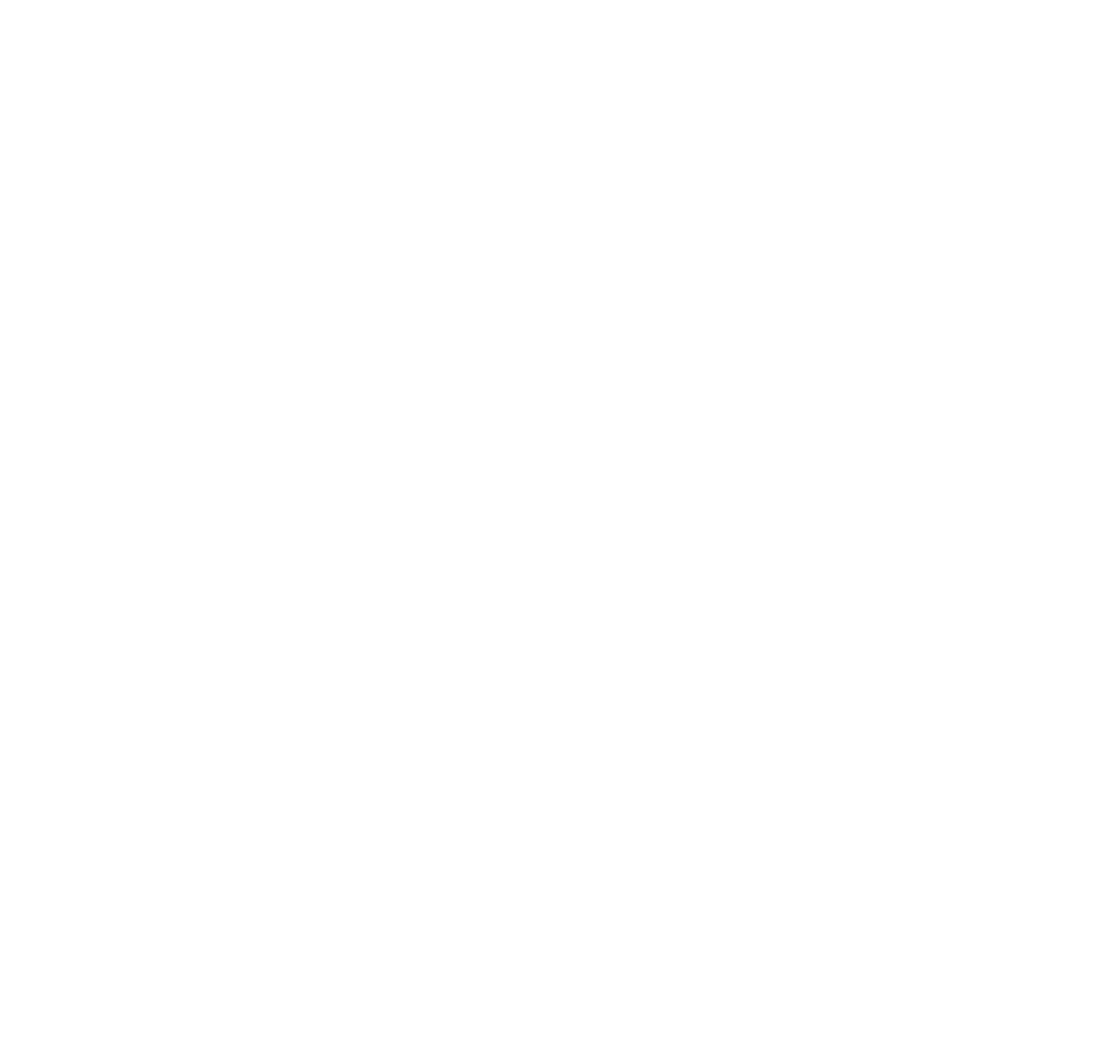
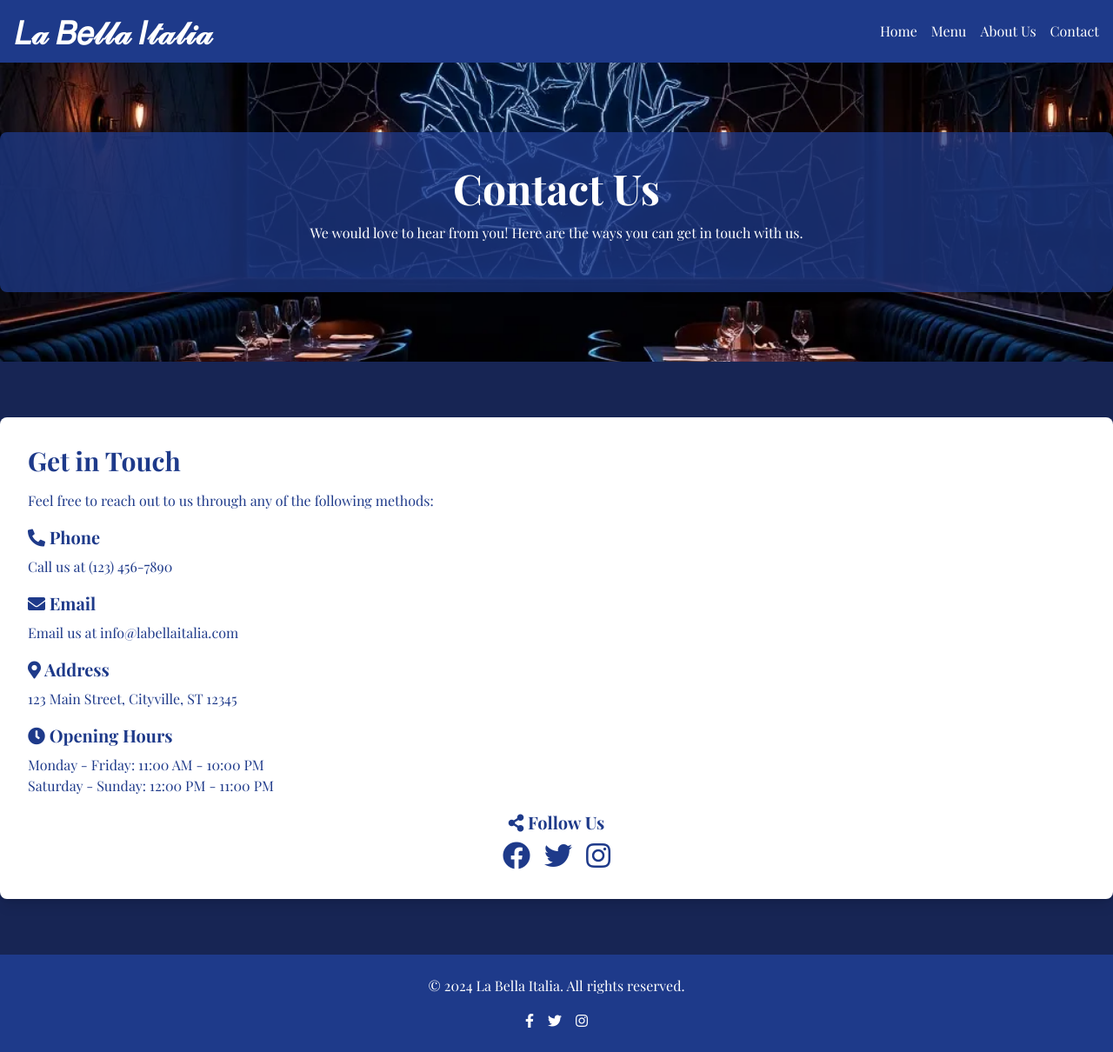
Before and after one commit to Kharyk/restaurant_project, a Django app: page /contact/ in a window 1280 px wide. Before the commit the page is empty. Shown: the whole page at 87% size. Before the commit the page ends 800 px from the top, so only its background shows below. Run offline with Django 4.2, Linux system fonts and the light colour scheme; a user stored in the database is signed in; some libraries are stand-ins or nearby versions.

Commit message:
contact us html

```diff
--- a/templates/base.html
+++ b/templates/base.html
@@ -251,10 +251,10 @@
                         </li>
                         <li class="nav-item">
                             <a class="nav-link active" href="{% url "table-list" %}">Table</a>
-                        </li>
+                        {% comment %} </li>
                         <li class="nav-item">
-                          <a class="nav-link active" href="">Contact</a>
-                      </li>
+                          <a class="nav-link active" href="{% url "contact" %}">Contact</a>
+                      </li> {% endcomment %}
                       <li class="nav-item">
                         <a class="nav-link" href="">LogOut</a>
                     </li>
--- a/templates/contact.html
+++ b/templates/contact.html
@@ -0,0 +1,114 @@
+
+
+<!DOCTYPE html>
+{%load static%}
+
+<html>
+ <head>
+  <title>
+   Italian Restaurant
+  </title>
+  <script src="https://cdn.tailwindcss.com">
+  </script>
+  <link href="https://cdnjs.cloudflare.com/ajax/libs/font-awesome/5.15.3/css/all.min.css" rel="stylesheet"/>
+  <link href="https://fonts.googleapis.com/css2?family=Playfair+Display:wght@400;700&amp;family=Roboto:wght@400;700&amp;display=swap" rel="stylesheet"/>
+  <style>
+   body {
+            font-family: 'Playfair Display', serif;
+        }
+  </style>
+ </head>
+ <body class="bg-blue-950 text-white">
+  <header class="bg-blue-900 p-4">
+   <div class="container mx-auto flex justify-between items-center">
+    <h1 class="text-4xl font-bold">
+     𝐿𝒶 𝐵𝑒𝓁𝓁𝒶 𝐼𝓉𝒶𝓁𝒾𝒶
+    </h1>
+    <nav>
+     <ul class="flex space-x-4">
+      <li>
+       <a class="hover:text-yellow-500" href="{% url 'home' %}">
+        Home
+       </a>
+      </li>
+      <li>
+       <a class="hover:text-yellow-500" href="{% url "dish-list" %}">
+        Menu
+       </a>
+      </li>
+      <li>
+       <a class="hover:text-yellow-500" href="{% url "about-us" %}">
+        About Us
+       </a>
+      </li>
+      <li>
+       <a class="hover:text-yellow-500" href="{% url "contact" %}">
+        Contact
+       </a>
+      </li>
+     </ul>
+    </nav>
+   </div>
+  </header>
+  <section class="bg-cover bg-center py-20" style="background-image: url('{% static 'img/background_1.jpg' %}');">
+    <div class="container mx-auto text-center bg-blue-900 bg-opacity-75 p-10 rounded-lg">
+     <h2 class="text-5xl font-bold mb-4">
+      Contact Us
+     </h2>
+     <p class="mb-4">We would love to hear from you! Here are the ways you can get in touch with us.</p>
+    </div>
+   </section>
+<section class="py-16">
+    <div class="container mx-auto bg-white text-blue-900 rounded-lg shadow-lg p-8">
+        <h2 class="text-3xl font-bold mb-4">Get in Touch</h2>
+        <p class="mb-4">Feel free to reach out to us through any of the following methods:</p>
+        <div class="mb-4">
+            <h3 class="text-xl font-bold mb-2"><i class="fas fa-phone-alt"></i> Phone</h3>
+            <p>Call us at (123) 456-7890</p>
+        </div>
+        <div class="mb-4">
+            <h3 class="text-xl font-bold mb-2"><i class="fas fa-envelope"></i> Email</h3>
+            <p>Email us at info@labellaitalia.com</p>
+        </div>
+        <div class="mb-4">
+            <h3 class="text-xl font-bold mb-2"><i class="fas fa-map-marker-alt"></i> Address</h3>
+            <p>123 Main Street, Cityville, ST 12345</p>
+        </div>
+        <div class="mb-4">
+            <h3 class="text-xl font-bold mb-2"><i class="fas fa-clock"></i> Opening Hours</h3>
+            <p>Monday - Friday: 11:00 AM - 10:00 PM</p>
+            <p>Saturday - Sunday: 12:00 PM - 11:00 PM</p>
+        </div>
+        <div class="text-center">
+            <h3 class="text-xl font-bold mb-2"><i class="fas fa-share-alt"></i> Follow Us</h3>
+            <div class="flex justify-center space-x-4">
+                <a href="#" class="text-blue-900 hover:text-blue-700"><i class="fab fa-facebook fa-2x"></i></a>
+                <a href="#" class="text-blue-900 hover:text-blue-700"><i class="fab fa-twitter fa-2x"></i></a>
+                <a href="#" class="text-blue-900 hover:text-blue-700"><i class="fab fa-instagram fa-2x"></i></a>
+            </div>
+        </div>
+    </div>
+</section>
+  <footer class="bg-blue-900 py-6">
+   <div class="container mx-auto text-center">
+    <p>
+     © 2024 La Bella Italia. All rights reserved.
+    </p>
+    <div class="flex justify-center space-x-4 mt-4">
+     <a class="hover:text-yellow-500" href="#">
+      <i class="fab fa-facebook-f">
+      </i>
+     </a>
+     <a class="hover:text-yellow-500" href="#">
+      <i class="fab fa-twitter">
+      </i>
+     </a>
+     <a class="hover:text-yellow-500" href="#">
+      <i class="fab fa-instagram">
+      </i>
+     </a>
+    </div>
+   </div>
+  </footer>
+ </body>
+</html>
```
Also changed, not shown: db.sqlite3, mediafiles/dish_img/cat2_ZXXMh2a_6l3nFSh.png (added).
